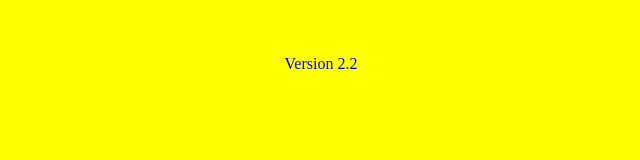
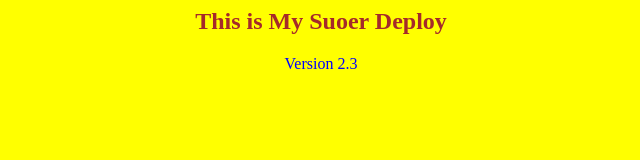
Before and after one commit to MiVainer/Jenkins, a plain HTML site: page index.html in a window 1280 px wide. Shown: the whole page, without its empty margins (319-959 px from the left). Drawn offline with Linux system fonts and the light colour scheme.

Commit message:
ver. 2.3

```diff
--- a/index.html
+++ b/index.html
@@ -1,8 +1,8 @@
 <html>
 <body bgcolor=yellow>
 <center>
-<h2><font color=yellow> This is My Suoer Deploy</font></h2>
-<font color=blue> Version 2.2</font>
+<h2><font color=brown> This is My Suoer Deploy</font></h2>
+<font color=blue> Version 2.3</font>
 </center>
 </body>
 </html>
```
